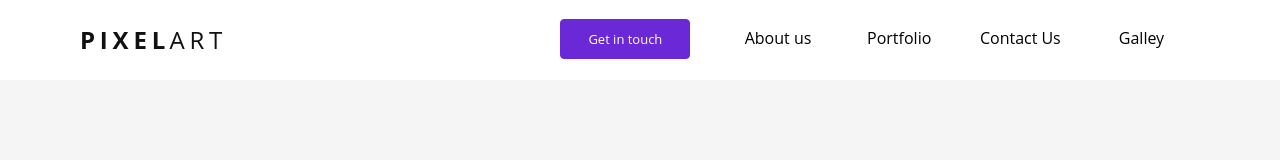
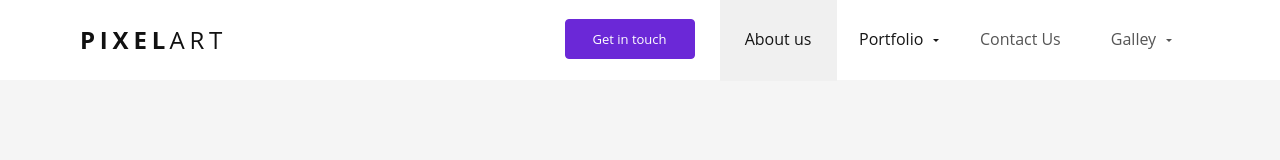
Before and after one commit to MariusLastauskas/pixelart, a website: page index.html in a window 1280 px wide. Drawn offline with nearby package versions, Linux system fonts and the light colour scheme.

Commit message:
navigation coloring and icons added

```diff
--- a/index.html
+++ b/index.html
@@ -8,15 +8,15 @@
         <header>
             <div class="header">
                 <nav class="nav">
+                    <ul class="nav__menu">
+                        <li class="nav__menu-item nav__menu-item_focus">About us</li>
+                        <li class="nav__menu-item nav__menu-item_submenu_active">Portfolio</li>
+                        <li class="nav__menu-item nav__menu-item_disabled">Contact Us</li>
+                        <li class="nav__menu-item nav__menu-item_submenu_disabled nav__menu-item_disabled">Galley</li>
+                    </ul>
                     <button class="nav__button">
                         Get in touch
                     </button>
-                    <ul class="nav__menu">
-                        <li>About us</li>
-                        <li>Portfolio</li>
-                        <li>Contact Us</li>
-                        <li>Galley</li>
-                    </ul>
                 </nav>
                 <div class="logo">
                     <span class="logo__text logo__text_weight_bold">PIXEL</span>
--- /dev/null
+++ b/src/style/nav/__menu-item/_disabled/nav__menu-item_disabled.less
@@ -0,0 +1,4 @@
+.nav__menu-item_disabled {
+    color: @color_text_main;
+    fill: currentColor;
+}
--- /dev/null
+++ b/src/style/nav/__menu-item/_focus/nav__menu-item_focus.less
@@ -0,0 +1,3 @@
+.nav__menu-item_focus {
+    background-color: @color_theme_focus;
+}
--- /dev/null
+++ b/src/style/nav/__menu-item/_submenu/nav__menu-item_submenu_active.less
@@ -0,0 +1,7 @@
+.nav__menu-item_submenu_active::after {
+    content: url('/pixelart/src/img/Triangle_active.svg');
+    display: inline-block;
+    height: 4px;
+    margin: 0 0 0 10px;
+    vertical-align: middle;
+}
--- /dev/null
+++ b/src/style/nav/__menu-item/_submenu/nav__menu-item_submenu_disabled.less
@@ -0,0 +1,7 @@
+.nav__menu-item_submenu_disabled::after {
+    content: url('/pixelart/src/img/Triangle_disabled.svg');
+    display: inline-block;
+    height: 4px;
+    margin: 0 0 0 10px;
+    vertical-align: middle;
+}
--- /dev/null
+++ b/src/style/nav/__menu-item/nav__menu-item.less
@@ -0,0 +1,9 @@
+.nav__menu-item {
+    color: @color_theme_black;
+    display: inline-block;
+    font-size: 16px;
+    line-height: 23px;
+    padding: 28px 0 30px;
+    text-align: center;
+    width: 117px;
+}
--- a/src/style/nav/__menu/nav__menu.less
+++ b/src/style/nav/__menu/nav__menu.less
@@ -1,10 +1,5 @@
 .nav__menu {
-    display: inline-block;
+    float: right;
+    margin: 0;
     padding: 0;
-
-    li {
-        display: inline-block;
-        text-align: center;
-        width: 117px;
-    }
 }
--- a/src/style/nav/_include.less
+++ b/src/style/nav/_include.less
@@ -2,3 +2,8 @@
 
 @import './__button/nav__button.less';
 @import './__menu/nav__menu.less';
+@import './__menu-item/nav__menu-item.less';
+@import './__menu-item/_disabled/nav__menu-item_disabled.less';
+@import './__menu-item/_focus/nav__menu-item_focus.less';
+@import './__menu-item/_submenu/nav__menu-item_submenu_active.less';
+@import './__menu-item/_submenu/nav__menu-item_submenu_disabled.less';
```
Also changed, not shown: src/img/Triangle_active.svg (added), src/img/Triangle_disabled.svg (added), src/style/main.css.
